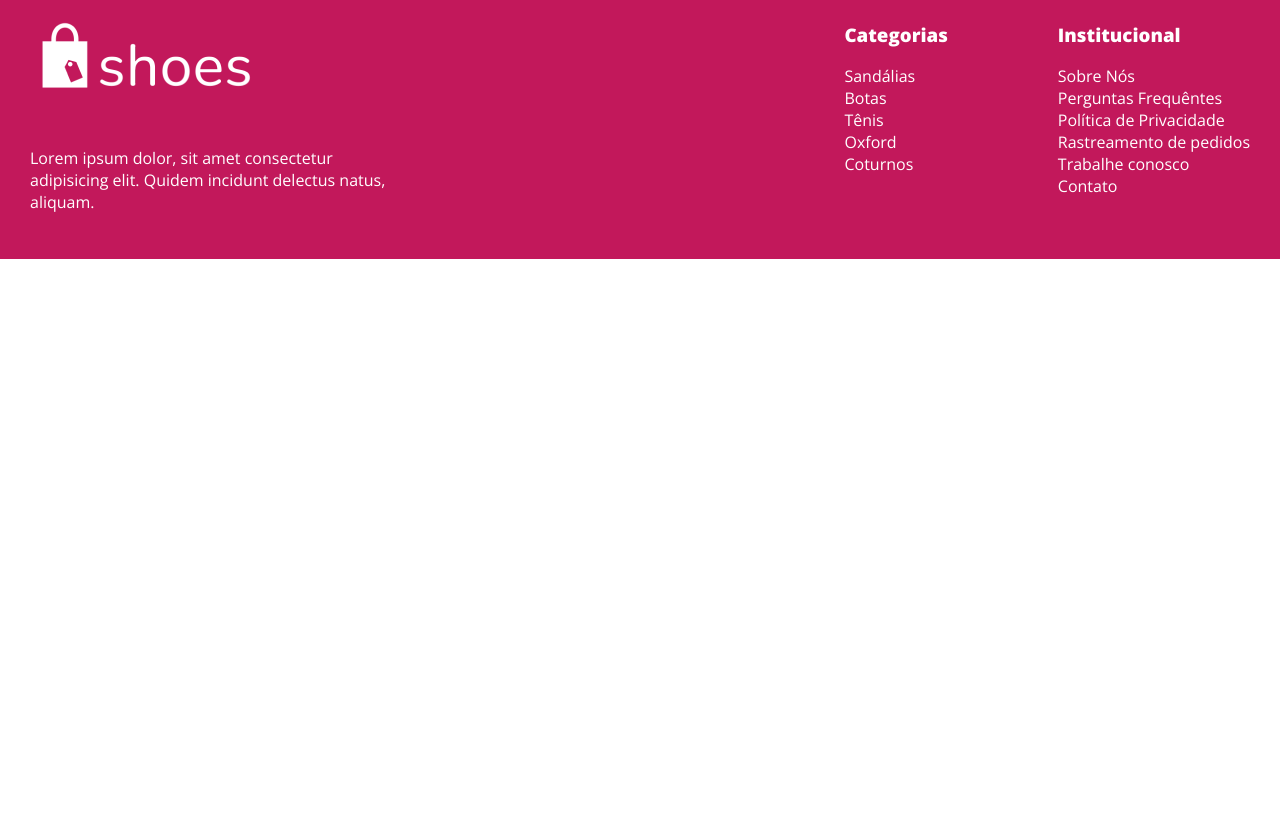
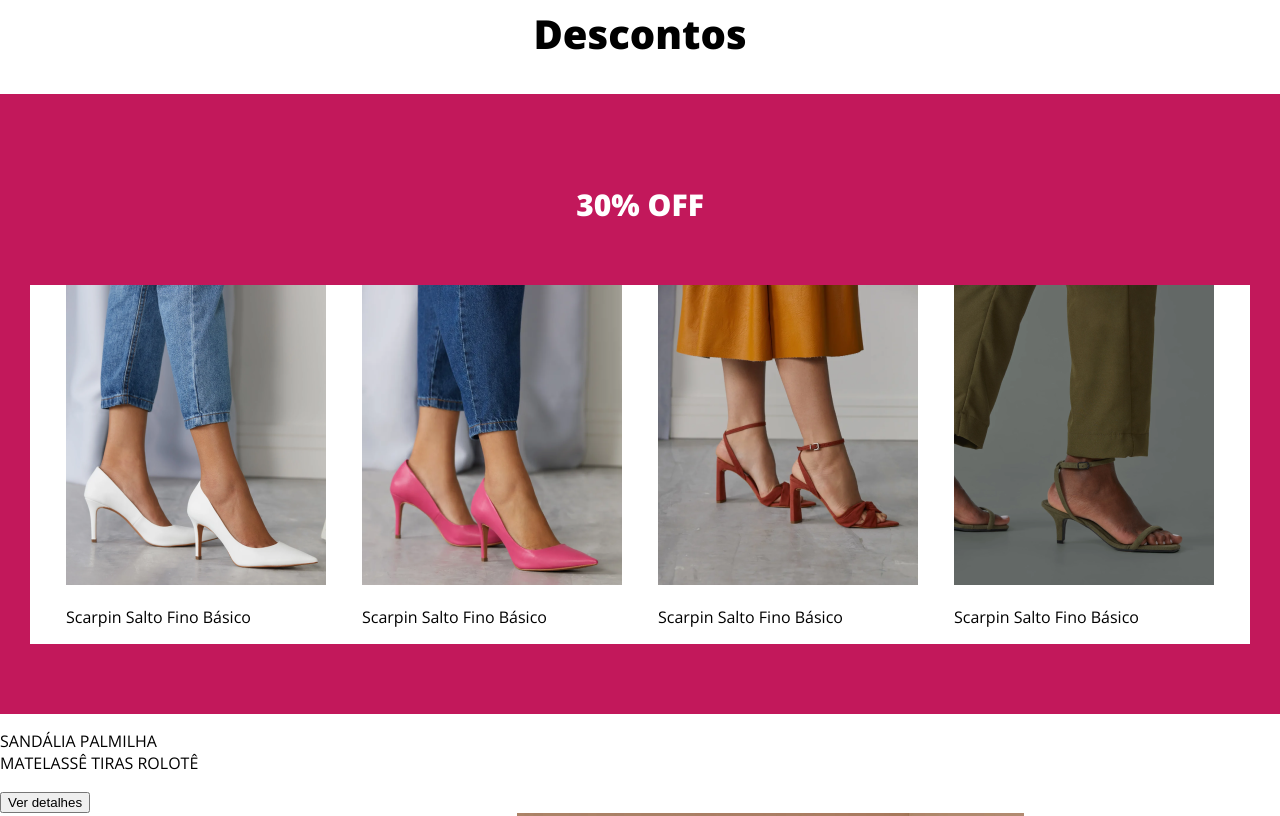
Before and after one commit to Anderson-Moreton/shoes-store, a plain HTML site: page index.html in a window 1280 px wide. Shown: the part 1280-2096 px from the top of the page. Before the commit the page ends 1539 px from the top, so only its background shows below. Drawn offline with nearby package versions, Linux system fonts and the light colour scheme.

Commit message:
Editando e estilizando a página principal do site Shoes Store

```diff
--- a/css/style.css
+++ b/css/style.css
@@ -37,6 +37,7 @@ h1 {
     text-align: center;
     font-size: 50px;
     font-weight: 800;
+    color: black;
 }
 
 .encontre-seu-estilo-imagens {
@@ -48,6 +49,35 @@ h1 {
 .encontre-seu-estilo-imagens img:first-child{
     margin-right: 60px;
 }
+
+h2 {
+    text-align: center;
+    font-size: 40px;
+    color: black;
+}
+
+h3 {
+    color: white;
+    padding: 50px;
+    margin: 10px;
+    text-align: center;
+    font-size: 30px;
+    text-transform: uppercase;
+}
+
+.seu-desconto {
+    background-color: #c2185b;
+    padding: 30px;
+}
+
+.imagem-desconto {
+    display: flex;
+    align-items: center;
+    justify-content:space-evenly;
+    margin-bottom: 40px;
+    background-color: white;
+}
+
 
 .footer {
     background-color: #c2185b;
--- a/index.html
+++ b/index.html
@@ -23,6 +23,7 @@
         </nav>
     </header>
     <main class="container">
+
         <section id="banner">
             <img src="img/banner.png" alt="banner">
         </section>
@@ -33,14 +34,52 @@
                 <img src="img/photoshoot-2.png" alt="Mulher sentada na cadeira">
             </div>
         </section>
-        <section></section>
-        <section></section>
+
+        <section class="descontos">
+            <h2>Descontos</h2>
+        </section>
+
+        <section class="seu-desconto">
+            <h3>30% Off</h3>
+            <div class="imagem-desconto">
+                <div class="item-imagem-desconto">
+                    <img src="img/shoes1.png" alt="">
+                    <p>Scarpin Salto Fino Básico</p>
+                </div>
+                <div class="item-imagem-desconto">
+                    <img src="img/shoes2.png" alt="">
+                    <p>Scarpin Salto Fino Básico</p>
+                </div>
+                <div class="item-imagem-desconto">
+                    <img src="img/shoes3.png" alt="">
+                    <p>Scarpin Salto Fino Básico</p>
+                </div>
+                <div class="item-imagem-desconto">
+                    <img src="img/shoes4.png" alt="">
+                    <p>Scarpin Salto Fino Básico</p>
+                </div>
+            </div>
+        </section>
+
+        <section class="sua-sandalia">
+            <p>SANDÁLIA PALMILHA <br>
+                MATELASSÊ TIRAS ROLOTÊ</p>
+            <div class="botaoDetalhes">
+                <input type="button" value="Ver detalhes">
+            </div>
+            <div class="sandalias">
+                <img src="img/photoshoot-3.png" alt="">
+                <img src="img/photoshoot-4.png" alt="">
+            </div>
+        </section>
+
     </main>
     <footer class="footer">
         <div class="container">
             <div class="logo-footer">
                 <img src="img/logo-white.png" alt="Logo na cor branca">
-                <p>Lorem ipsum dolor, sit amet consectetur adipisicing elit. Quidem incidunt delectus natus, aliquam.</p>
+                <p>Lorem ipsum dolor, sit amet consectetur adipisicing elit. Quidem incidunt delectus natus, aliquam.
+                </p>
             </div>
             <div class="categorias">
                 <h3><a href="#">Categorias</a></h3>
```
